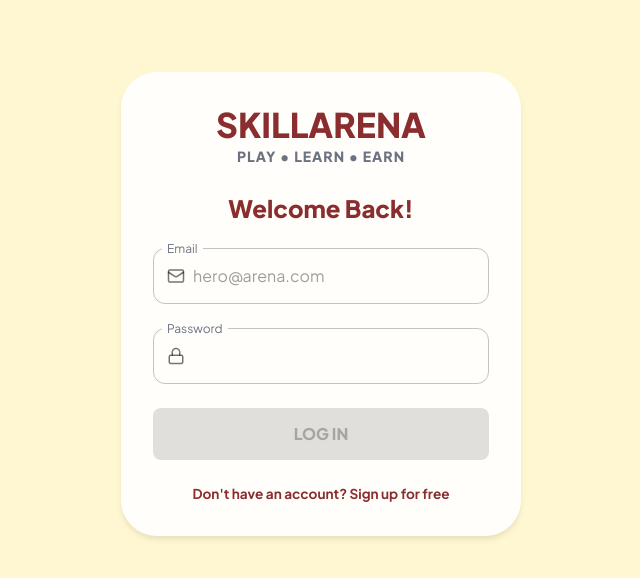
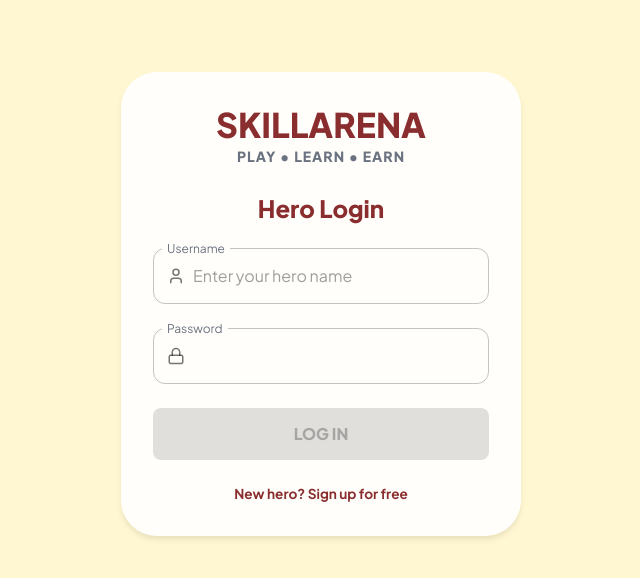
Before and after one commit to basmalaqqad-alt/SKILL-ARENA, a React (Create React App) app in the folder frontend/: page / in a window 1280 px wide. Shown: the top 578 px of the page, without its empty margins (319-959 px from the left). Built offline with nearby package versions, Linux system fonts and the light colour scheme.

Commit message:
test-connecting-login

```diff
--- a/frontend/src/components/auth/LoginForm.jsx
+++ b/frontend/src/components/auth/LoginForm.jsx
@@ -1,4 +1,5 @@
 import React, { useState } from 'react';
+import axios from 'axios';
 import {
   Paper,
   Stack,
@@ -9,25 +10,36 @@ import {
   Box,
   Alert,
 } from '@mui/material';
-import { Mail, Lock } from 'lucide-react';
+import { User, Lock } from 'lucide-react'; // استبدلنا Mail بـ User
 
-/**
- * LoginForm with Input Validation.
- * Ensures fields are not empty before navigation.
- */
 const LoginForm = ({ onLogin, onSwitch }) => {
-  // Local state to manage input values
-  const [email, setEmail] = useState('');
+  // 1. غيرنا الـ State من email لـ username
+  const [username, setUsername] = useState('');
   const [password, setPassword] = useState('');
-  const [error, setError] = useState(false);
+  const [error, setError] = useState('');
+  const [loading, setLoading] = useState(false);
 
-  // Validation logic before calling the onLogin prop
-  const handleLoginClick = () => {
-    if (email.trim() === '' || password.trim() === '') {
-      setError(true);
-    } else {
-      setError(false);
-      onLogin(); // Proceed only if validated
+  const handleLoginClick = async () => {
+    setLoading(true);
+    setError('');
+
+    try {
+      // 2. إرسال username بدلاً من email لمروحة
+      const response = await axios.post('http://localhost:8000/api/login/', {
+        username: username,
+        password: password,
+      });
+
+      if (response.status === 200) {
+        console.log('Welcome Back, Hero! ⚔️', response.data);
+        onLogin();
+      }
+    } catch (err) {
+      setError(
+        err.response?.data?.message || 'Hero not found or wrong password!'
+      );
+    } finally {
+      setLoading(false);
     }
   };
 
@@ -67,26 +79,26 @@ const LoginForm = ({ onLogin, onSwitch }) => {
           </Box>
 
           <Typography variant="h5" textAlign="center" sx={{ fontWeight: 800 }}>
-            Welcome Back!
+            Hero Login
           </Typography>
 
-          {/* Alert shown when validation fails */}
           {error && (
             <Alert severity="error" sx={{ borderRadius: 2 }}>
-              Please fill in all fields!
+              {error}
             </Alert>
           )}
 
+          {/* 3. تعديل حقل الإدخال ليناسب اليوزر نيم */}
           <TextField
             fullWidth
-            label="Email"
-            placeholder="hero@arena.com"
-            value={email}
-            onChange={(e) => setEmail(e.target.value)}
+            label="Username"
+            placeholder="Enter your hero name"
+            value={username}
+            onChange={(e) => setUsername(e.target.value)}
             InputProps={{
               startAdornment: (
                 <InputAdornment position="start">
-                  <Mail size={18} />
+                  <User size={18} />
                 </InputAdornment>
               ),
             }}
@@ -111,11 +123,10 @@ const LoginForm = ({ onLogin, onSwitch }) => {
             variant="contained"
             fullWidth
             onClick={handleLoginClick}
-            // Disables the button visually if inputs are empty
-            disabled={!email.trim() || !password.trim()}
+            disabled={!username.trim() || !password.trim() || loading}
             sx={{ py: 1.5, fontWeight: 800, fontSize: '1rem' }}
           >
-            LOG IN
+            {loading ? 'AUTHENTICATING...' : 'LOG IN'}
           </Button>
 
           <Typography
@@ -128,7 +139,7 @@ const LoginForm = ({ onLogin, onSwitch }) => {
               fontSize: '0.85rem',
             }}
           >
-            Don't have an account? Sign up for free
+            New hero? Sign up for free
           </Typography>
         </Stack>
       </Paper>
--- a/package.json
+++ b/package.json
@@ -3,6 +3,7 @@
     "@emotion/react": "^11.14.0",
     "@emotion/styled": "^11.14.1",
     "@mui/material": "^7.3.7",
+    "axios": "^1.13.5",
     "lucide-react": "^0.563.0",
     "react": "^19.2.4",
     "react-dom": "^19.2.4",
```
Also changed, not shown: 1 other file (tests, documents, lock files or other folders).
